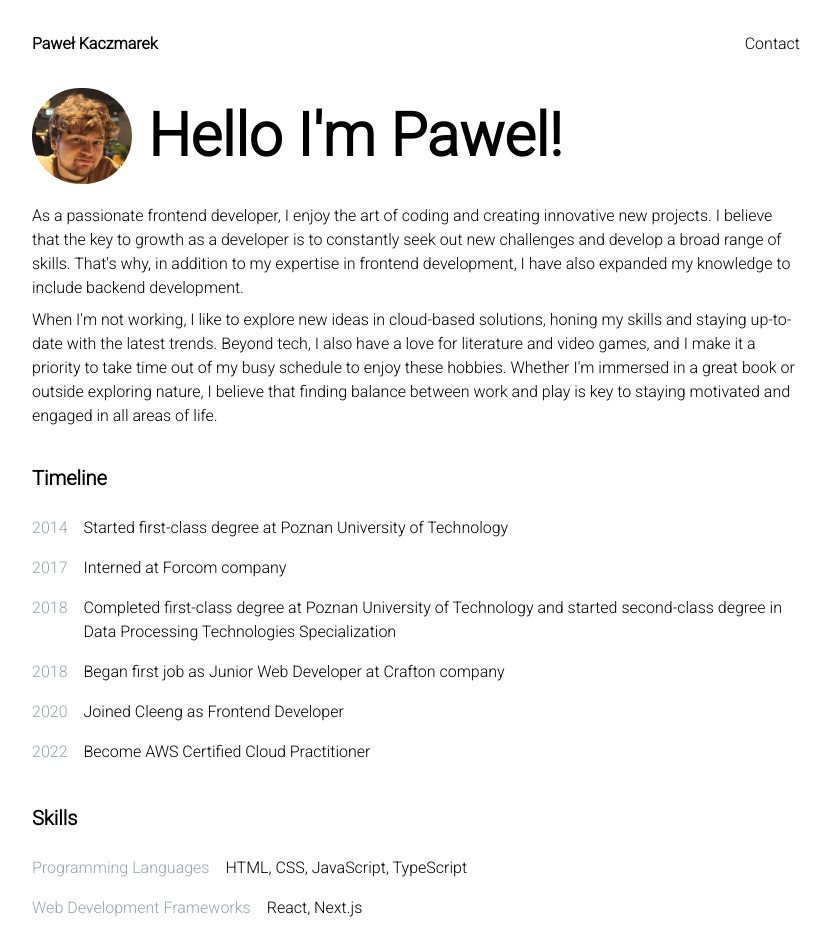
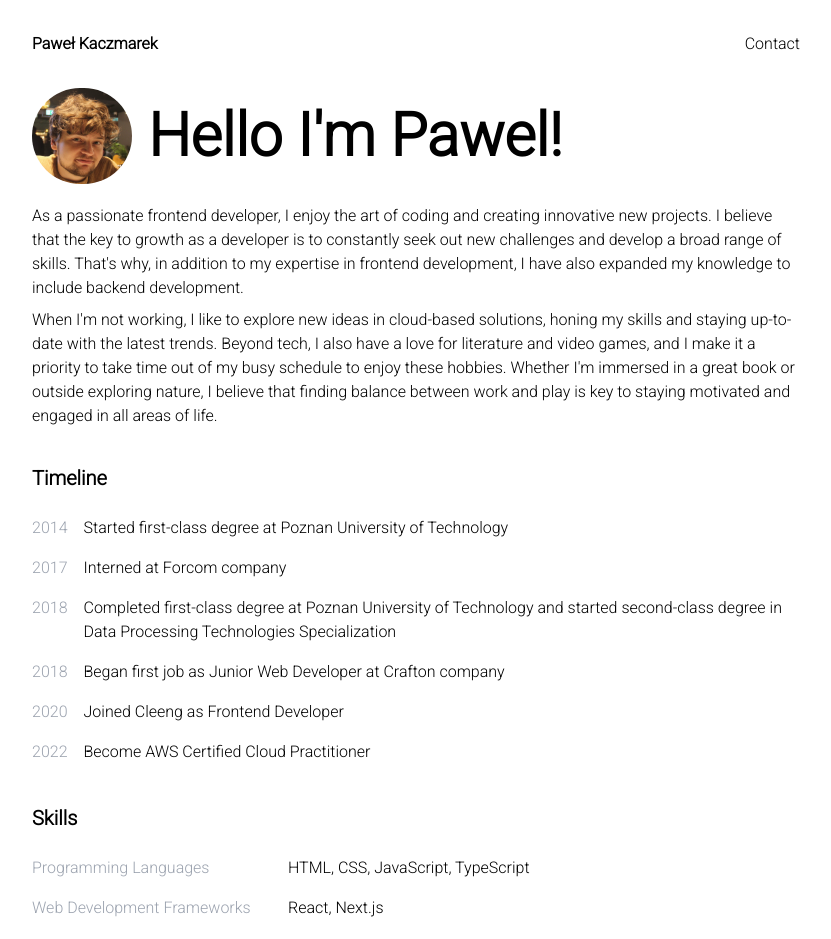
Before and after one commit to pawelacio/personal-site, a Next.js app: page / in a window 1280 px wide. Shown: the top 939 px of the page, without its empty margins (224-1055 px from the left). Built offline with nearby package versions, Linux system fonts and the light colour scheme.

Commit message:
Small alignment in skills section

```diff
--- a/app/page.tsx
+++ b/app/page.tsx
@@ -109,8 +109,12 @@ export default function Home() {
           {skills.map(({ category, skills }) => (
             <li key={category} className="py-2">
               <div className="flex flex-row flex-nowrap">
-                <div className="font-medium text-gray-400 pr-4">{category}</div>
-                <div>{skills.join(', ')}</div>
+                <div className="font-medium text-gray-400 pr-4 basis-1/2 md:basis-1/3">
+                  {category}
+                </div>
+                <div className="basis-1/2 md:basis-2/3">
+                  {skills.join(', ')}
+                </div>
               </div>
             </li>
           ))}
```
